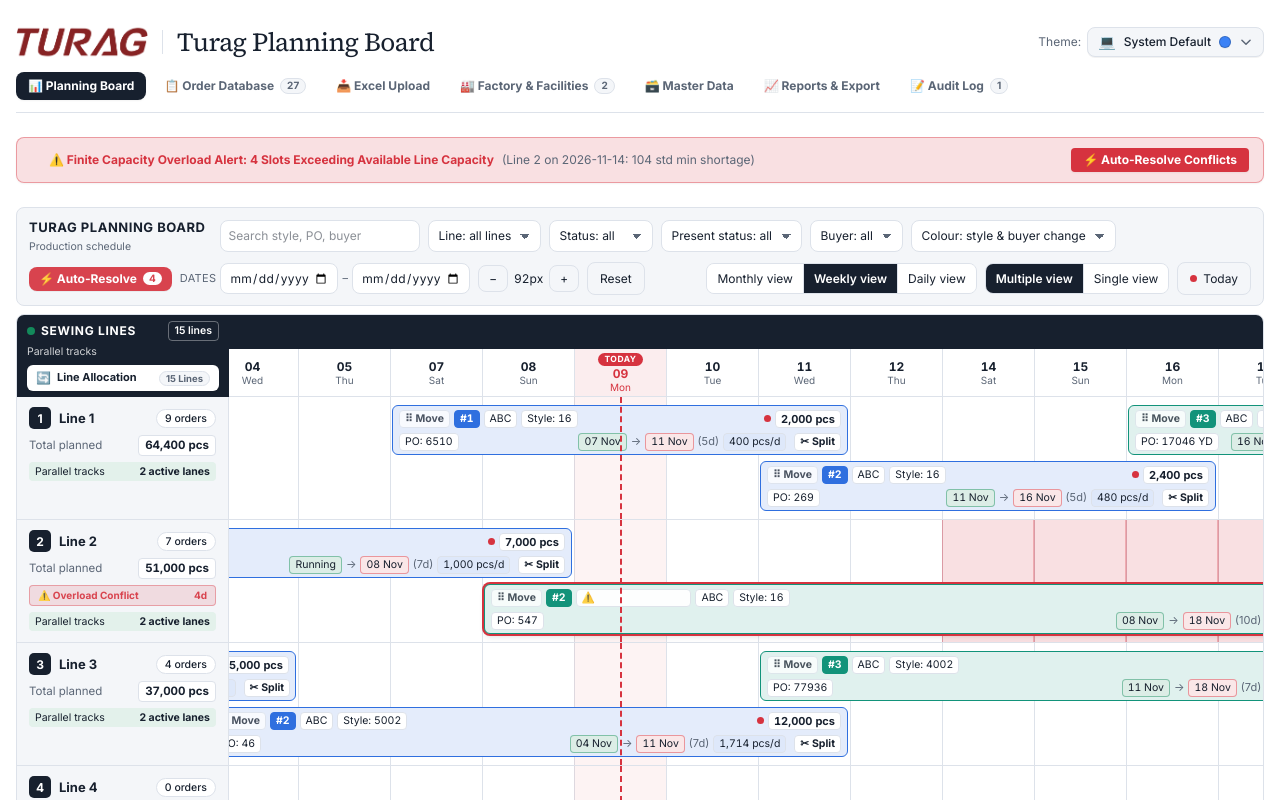
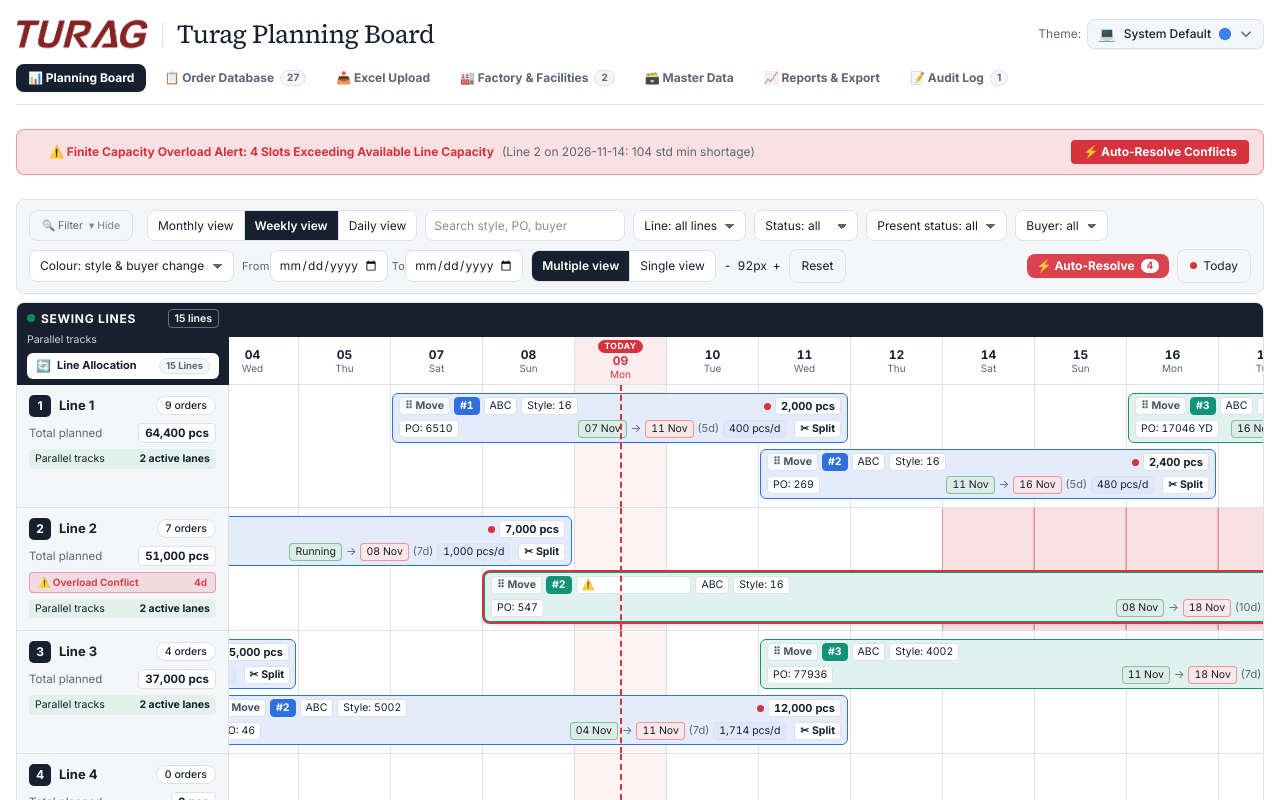
Before and after one commit to asifalam6630/Turag-Planning-Board, a React (Vite) app: page / in a window 1280 px wide. Shown: the top 800 px of the page. Built offline with nearby package versions, Linux system fonts and the light colour scheme.

Commit message:
feat(ui): add toggle for filter controls
Introduce a collapsable filter UI in the toolbar and adjust board layout to span full width, improving space utilization and reducing vertical clutter.

```diff
--- a/src/components/Toolbar.tsx
+++ b/src/components/Toolbar.tsx
@@ -1,4 +1,4 @@
-import type { ChangeEvent } from 'react';
+import { useState, type ChangeEvent } from 'react';
 import type { BoardState, ColorMode, Filters, RunStatus, ViewPreset } from '../types';
 
 export const VIEW_PX: Record<ViewPreset, number> = { month: 40, week: 92, day: 150 };
@@ -20,6 +20,8 @@ interface Props {
 }
 
 export function Toolbar({ filters, setFilters, board, setBoard, lines, buyers, statuses, calMin, calMax, onReset, resetKey, conflictsCount = 0, onAutoResolve }: Props) {
+  const [showFilters, setShowFilters] = useState(true);
+
   const setView = (view: ViewPreset) => setBoard({ ...board, view, px: VIEW_PX[view] });
   const zoom = (d: number) => {
     const px = Math.max(24, Math.min(240, board.px + d));
@@ -34,34 +36,99 @@ export function Toolbar({ filters, setFilters, board, setBoard, lines, buyers, s
 
   return (
     <div className="pb-bar" id="board-toolbar">
-      <div className="pb-brand"><b>TURAG PLANNING BOARD</b><span>Production schedule</span></div>
+      <div className="pb-brand">
+        <button
+          type="button"
+          className={`sl-btn flex items-center gap-1.5 font-bold cursor-pointer transition-colors ${
+            !showFilters ? 'bg-amber-500/20 text-amber-500 border-amber-500/40' : ''
+          }`}
+          onClick={() => setShowFilters((prev) => !prev)}
+          title={showFilters ? 'Hide Filter Controls' : 'Show Filter Controls'}
+        >
+          <span>🔍 Filter</span>
+          <span className="text-[10px] opacity-80">{showFilters ? '▾ Hide' : '▸ Show'}</span>
+        </button>
+      </div>
 
-      <input type="search" className="pb-search" placeholder="Search style, PO, buyer" aria-label="Search style, PO or buyer"
-        value={board.q} onChange={(e) => setBoard({ ...board, q: e.target.value })} />
+      <div className="pb-seg" role="group" aria-label="Time scale">
+        {(['month', 'week', 'day'] as ViewPreset[]).map((v) => (
+          <button key={v} type="button" aria-pressed={board.view === v} onClick={() => setView(v)}>
+            {v === 'month' ? 'Monthly view' : v === 'week' ? 'Weekly view' : 'Daily view'}
+          </button>
+        ))}
+      </div>
 
-      <select className="dash-select" aria-label="Line" value={filters.line} onChange={(e) => setFilters({ ...filters, line: e.target.value })}>
+      {showFilters && (
+        <>
+          <input
+            type="search"
+            className="pb-search"
+            placeholder="Search style, PO, buyer"
+            aria-label="Search style, PO or buyer"
+            value={board.q}
+            onChange={(e) => setBoard({ ...board, q: e.target.value })}
+          />
+
+          <select
+            className="dash-select"
+            aria-label="Line"
+            value={filters.line}
+            onChange={(e) => setFilters({ ...filters, line: e.target.value })}
+          >
             <option value="All">Line: all lines</option>
-        {lines.map((l) => <option key={l} value={l}>Line {l}</option>)}
+            {lines.map((l) => (
+              <option key={l} value={l}>
+                Line {l}
+              </option>
+            ))}
           </select>
 
-      <select className="dash-select" aria-label="Run status" value={board.run} onChange={(e) => setBoard({ ...board, run: e.target.value as RunStatus })}>
+          <select
+            className="dash-select"
+            aria-label="Run status"
+            value={board.run}
+            onChange={(e) => setBoard({ ...board, run: e.target.value as RunStatus })}
+          >
             <option value="All">Status: all</option>
             <option value="Running">Running</option>
             <option value="Not started">Not started</option>
             <option value="Finished">Finished</option>
           </select>
 
-      <select className="dash-select" aria-label="Present status" value={filters.status} onChange={(e) => setFilters({ ...filters, status: e.target.value })}>
+          <select
+            className="dash-select"
+            aria-label="Present status"
+            value={filters.status}
+            onChange={(e) => setFilters({ ...filters, status: e.target.value })}
+          >
             <option value="All">Present status: all</option>
-        {statuses.map((s) => <option key={s} value={s}>{s}</option>)}
+            {statuses.map((s) => (
+              <option key={s} value={s}>
+                {s}
+              </option>
+            ))}
           </select>
 
-      <select className="dash-select" aria-label="Buyer" value={filters.buyer} onChange={(e) => setFilters({ ...filters, buyer: e.target.value })}>
+          <select
+            className="dash-select"
+            aria-label="Buyer"
+            value={filters.buyer}
+            onChange={(e) => setFilters({ ...filters, buyer: e.target.value })}
+          >
             <option value="All">Buyer: all</option>
-        {buyers.map((b) => <option key={b} value={b}>{b}</option>)}
+            {buyers.map((b) => (
+              <option key={b} value={b}>
+                {b}
+              </option>
+            ))}
           </select>
 
-      <select className="dash-select" aria-label="Card colour" value={board.color} onChange={(e) => setBoard({ ...board, color: e.target.value as ColorMode })}>
+          <select
+            className="dash-select"
+            aria-label="Card colour"
+            value={board.color}
+            onChange={(e) => setBoard({ ...board, color: e.target.value as ColorMode })}
+          >
             <option value="style">Colour: style-wise</option>
             <option value="order">Colour: order-wise (PO)</option>
             <option value="change">Colour: style &amp; buyer change</option>
@@ -71,12 +138,48 @@ export function Toolbar({ filters, setFilters, board, setBoard, lines, buyers, s
             <option value="capacity">Colour: capacity workload</option>
           </select>
 
-      {/* Smart Auto-Resolve Conflicts button */}
+          <div className="pb-dates">
+            <label>
+              <span>From</span>
+              <input type="date" value={board.from ?? ''} min={calMin} max={calMax} onChange={dateChange('from')} />
+            </label>
+            <label>
+              <span>To</span>
+              <input type="date" value={board.to ?? ''} min={calMin} max={calMax} onChange={dateChange('to')} />
+            </label>
+          </div>
+        </>
+      )}
+
+      <div className="pb-seg" role="group" aria-label="Tracks per line">
+        <button type="button" aria-pressed={board.multi} onClick={() => setBoard({ ...board, multi: true })}>
+          Multiple view
+        </button>
+        <button type="button" aria-pressed={!board.multi} onClick={() => setBoard({ ...board, multi: false })}>
+          Single view
+        </button>
+      </div>
+
+      <div className="pb-zoom">
+        <button type="button" onClick={() => zoom(-10)} aria-label="Zoom out">
+          -
+        </button>
+        <span>{board.px}px</span>
+        <button type="button" onClick={() => zoom(10)} aria-label="Zoom in">
+          +
+        </button>
+      </div>
+
+      <button type="button" className="sl-btn" onClick={onReset}>
+        Reset
+      </button>
+
+      {/* Smart Auto-Resolve Conflicts button transferred to Today button area */}
       {onAutoResolve && (
         <button
           type="button"
           onClick={onAutoResolve}
-          className={`px-2.5 py-1 text-xs font-bold rounded-lg transition-all cursor-pointer shadow-2xs flex items-center gap-1.5 ${
+          className={`ml-auto px-2.5 py-1 text-xs font-bold rounded-lg transition-all cursor-pointer shadow-2xs flex items-center gap-1.5 ${
             conflictsCount > 0
               ? 'bg-[var(--color-bad)] text-white hover:opacity-90 animate-pulse'
               : 'bg-[var(--series-1)]/15 text-[var(--series-1)] border border-[var(--series-1)]/40 hover:bg-[var(--series-1)]/25'
@@ -92,38 +195,14 @@ export function Toolbar({ filters, setFilters, board, setBoard, lines, buyers, s
         </button>
       )}
 
-      <span className="pb-dates" key={resetKey}>
-        DATES
-        <input type="date" aria-label="Board start date" min={calMin} max={calMax} defaultValue={board.from ?? ''} onChange={dateChange('from')} />
-        –
-        <input type="date" aria-label="Board end date" min={calMin} max={calMax} defaultValue={board.to ?? ''} onChange={dateChange('to')} />
-      </span>
-
-      <span className="pb-zoom">
-        <button type="button" className="sl-btn" aria-label="Zoom out" onClick={() => zoom(-12)}>−</button>
-        <span>{board.px}px</span>
-        <button type="button" className="sl-btn" aria-label="Zoom in" onClick={() => zoom(12)}>+</button>
-      </span>
-
-      <button type="button" className="sl-btn" onClick={onReset}>Reset</button>
-
-      {/* Side-by-side Segment controls positioned at the far right next to Today */}
-      <div className="flex items-center gap-2 ml-auto flex-wrap">
-        <div className="pb-seg" role="group" aria-label="Time scale">
-          {(['month', 'week', 'day'] as ViewPreset[]).map((v) => (
-            <button key={v} type="button" aria-pressed={board.view === v} onClick={() => setView(v)}>
-              {v === 'month' ? 'Monthly view' : v === 'week' ? 'Weekly view' : 'Daily view'}
+      <button
+        type="button"
+        className="sl-btn pb-today"
+        style={onAutoResolve ? { marginLeft: 0 } : undefined}
+        onClick={() => setBoard({ ...board, todayTick: board.todayTick + 1 })}
+      >
+        Today
       </button>
-          ))}
-        </div>
-
-        <div className="pb-seg" role="group" aria-label="Tracks per line">
-          <button type="button" aria-pressed={board.multi} onClick={() => setBoard({ ...board, multi: true })}>Multiple view</button>
-          <button type="button" aria-pressed={!board.multi} onClick={() => setBoard({ ...board, multi: false })}>Single view</button>
-        </div>
-
-        <button type="button" className="sl-btn pb-today" style={{ margin: 0 }} onClick={() => setBoard({ ...board, todayTick: board.todayTick + 1 })}>Today</button>
-      </div>
     </div>
   );
 }
--- a/src/index.css
+++ b/src/index.css
@@ -222,11 +222,13 @@
 html, body { margin: 0; background: var(--color-bg); color: var(--color-fg); }
 body { font: 14px/1.45 var(--font-anthropic-sans); }
 #root {
-  max-width: 1600px;
+  width: 100%;
+  max-width: 100%;
   margin: 0 auto;
-  padding-block: 24px 48px;
+  padding-block: 16px 40px;
   padding-left: max(16px, env(safe-area-inset-left, 0px));
   padding-right: max(16px, env(safe-area-inset-right, 0px));
+  box-sizing: border-box;
 }
 
 /* Controls the runtime styles for the page */
@@ -326,7 +328,7 @@ body { font: 14px/1.45 var(--font-anthropic-sans); }
 .pb-today::before{content:"";display:inline-block;width:7px;height:7px;border-radius:50%;background:var(--color-bad);margin-right:6px;vertical-align:1px}
 .pb-board{position:relative;--lw:212px}
 @media (max-width:640px){.pb-board{--lw:124px}.pb-left .pb-kv,.pb-left .pb-tracks{font-size:10px}}
-.pb-scroll{overflow:auto;max-height:74vh;border:1px solid var(--color-border-line);border-radius:var(--cds-radius);background:var(--color-bg)}
+.pb-scroll{overflow:auto;max-height:calc(100vh - 190px);min-height:500px;width:100%;border:1px solid var(--color-border-line);border-radius:var(--cds-radius);background:var(--color-bg)}
 .pb-grid{position:relative}
 .pb-head{position:sticky;top:0;z-index:6;display:flex;background:var(--color-bg)}
 .pb-corner{position:sticky;left:0;z-index:7;width:var(--lw);box-sizing:border-box;flex:none;background:var(--color-fg);color:var(--color-bg);padding:6px 10px;height:82px;display:flex;flex-direction:column;justify-content:space-between}
@@ -382,3 +384,25 @@ body { font: 14px/1.45 var(--font-anthropic-sans); }
 .sl-data-row>div{display:flex;flex-direction:column;gap:2px;flex:1 1 220px;min-width:0}
 .sl-data-row span{font-size:var(--cds-font-size-caption);color:var(--color-fg-muted)}
 .sl-data-row label.sl-btn{display:inline-block}
+
+/* Auto resolution adaptation for 22" to 45"+ wide & ultrawide monitors */
+@media (min-width: 1920px) {
+  .sl-kpis {
+    grid-template-columns: repeat(auto-fit, minmax(200px, 1fr));
+  }
+  .pb-scroll {
+    max-height: calc(100vh - 210px);
+  }
+}
+
+@media (min-width: 2560px) {
+  .sl-kpis {
+    grid-template-columns: repeat(auto-fit, minmax(240px, 1fr));
+  }
+  .pb-scroll {
+    max-height: calc(100vh - 220px);
+  }
+  .pb-board {
+    --lw: 240px;
+  }
+}
```
Lines whose indentation alone changed are shown as unchanged.
